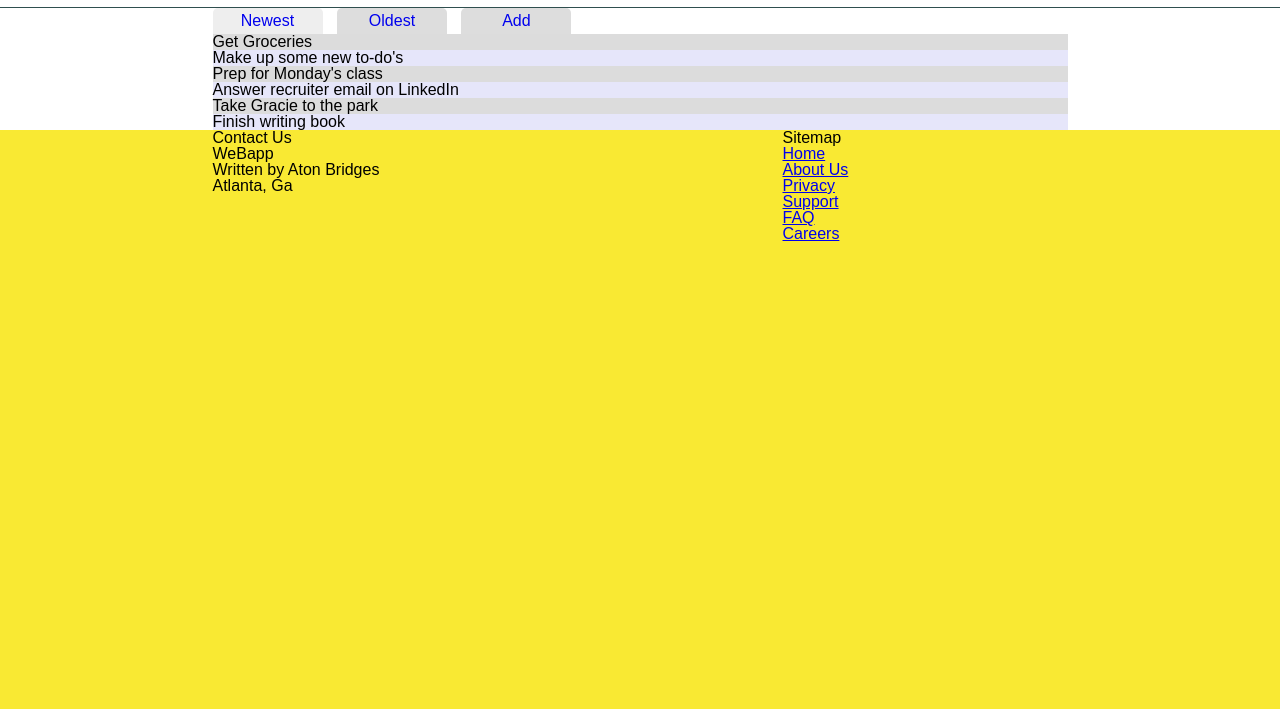
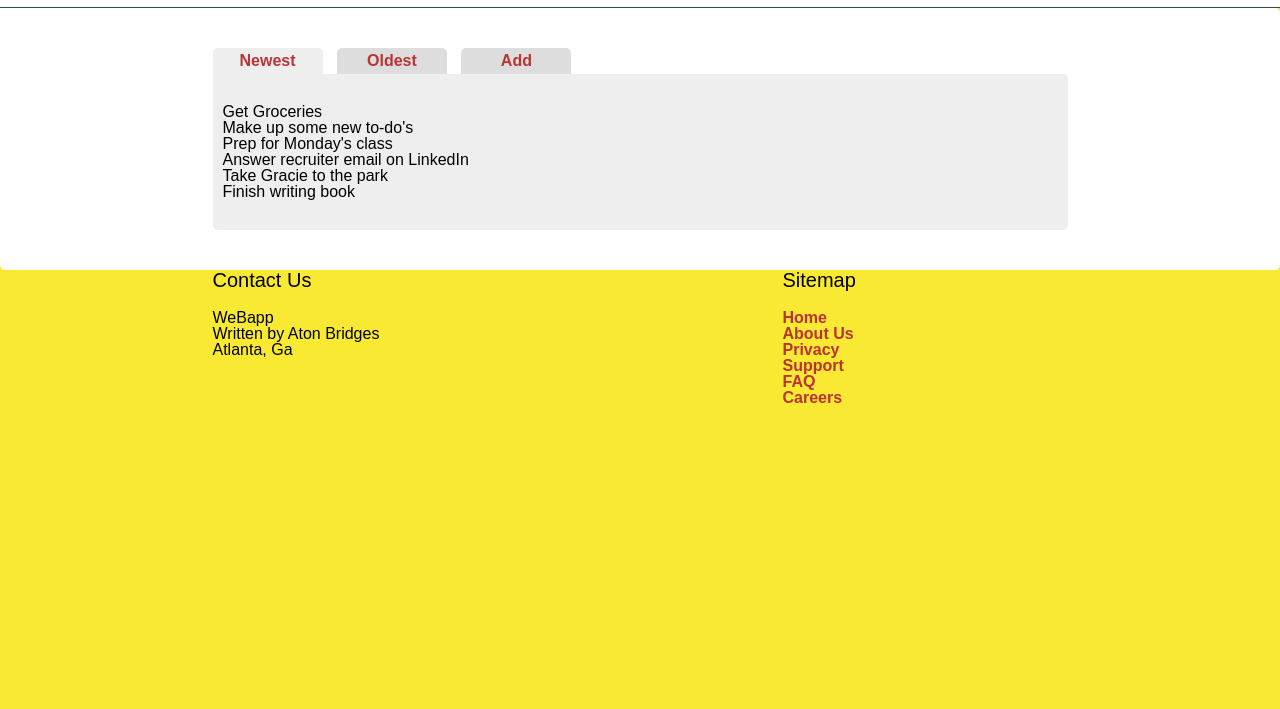
Before and after one commit to atonb117/LWAD-Apper, a plain HTML site: page index.html in a window 1280 px wide. Shown: the part 91-800 px from the top of the page. Drawn offline with nearby package versions, Linux system fonts and the light colour scheme; a web font is replaced by a local one.

Commit message:
Totally rebuilding CSS.  Only but so much useful from previous examples.

```diff
--- a/css/style.css
+++ b/css/style.css
@@ -29,15 +29,14 @@ h1 {
 	color: #b33;
 	float: left;
 	width: 570px;
-
 }
 
-
-h4 {
-	font-size: small;
+/* Footer Headings */
+h5 {
+	font-family: 'Ubuntu', sans-serif;
+	font-size: 1.25em;
+	margin-bottom: 20px;
 }
-
-
 
 
 header nav {
@@ -45,26 +44,21 @@ header nav {
 	width: 285px;
 }
 
-
+a {
+	color: #b33;
+	text-decoration: none;
+	font-weight: bold;
+}
 
 main {
-	background: white;
-	overflow: auto;
-	/*border-: 1px solid darkslategray;*/
-}
-
-.content li:nth-child(even) {
-	background: lavender;
-}
-
-.content li:nth-child(odd) {
-	bold: text;
-	background: gainsboro;
+	background: #fff;
+	border-radius: 0 5px 5px 5px;
+	padding: 40px;
 }
 
 .tabs a span {
+	border-radius: 5px 5px 0 0;
 	display: inline-block;
-	border-radius: 5px 5px 0 0;
 	width: 100px;
 	margin-right: 10px;
 	text-align: center;
@@ -72,7 +66,13 @@ main {
 	padding: 5px;
 }
 
-.tabs a span.active {
+.tabs a .active {
+	background: #eee;
+}
+
+main .content {
+	padding: 30px 10px 30px 10px;
+	border-radius: 0 5px 5px 5px;
 	background: #eee;
 }
 
```
